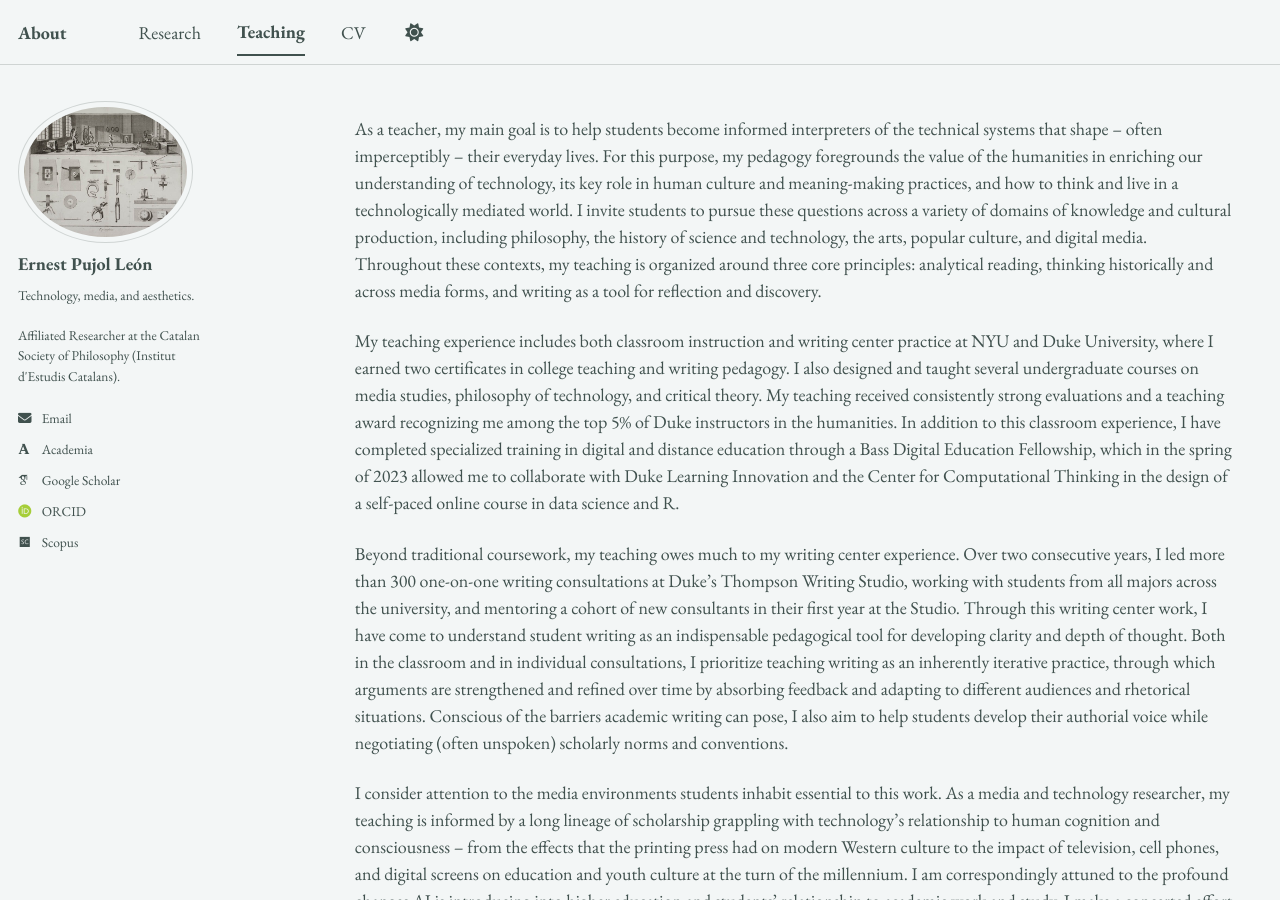
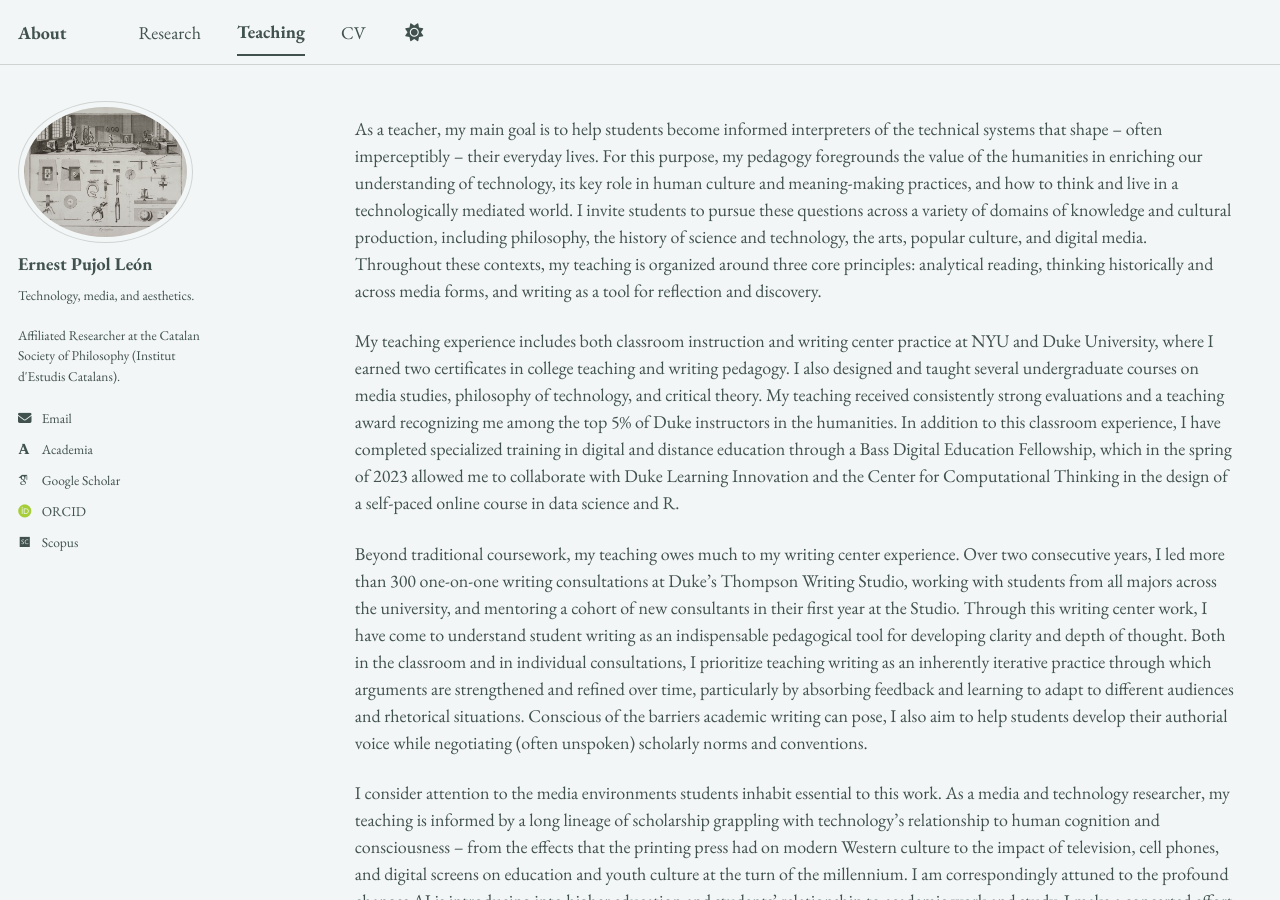
Before and after one commit to epujol90/epujol90.github.io, a Jekyll site: the page built from _pages/teaching.md, in a window 1280 px wide and 900 px high. Built offline with Jekyll 4.4.1, drawn with Linux system fonts in a browser that asks for light colours; some web fonts are replaced; a script bundle is joined from its source files by our own code; library files that are not in the unit come from our copies.

Commit message:
Update teaching.md

```diff
--- a/_pages/teaching.md
+++ b/_pages/teaching.md
@@ -9,7 +9,7 @@ As a teacher, my main goal is to help students become informed interpreters of t
 
 My teaching experience includes both classroom instruction and writing center practice at NYU and Duke University, where I earned two certificates in college teaching and writing pedagogy. I also designed and taught several undergraduate courses on media studies, philosophy of technology, and critical theory. My teaching received consistently strong evaluations and a teaching award recognizing me among the top 5% of Duke instructors in the humanities. In addition to this classroom experience, I have completed specialized training in digital and distance education through a Bass Digital Education Fellowship, which in the spring of 2023 allowed me to collaborate with Duke Learning Innovation and the Center for Computational Thinking in the design of a self-paced online course in data science and R.
 
-Beyond traditional coursework, my teaching owes much to my writing center experience. Over two consecutive years, I led more than 300 one-on-one writing consultations at Duke's Thompson Writing Studio, working with students from all majors across the university, and mentoring a cohort of new consultants in their first year at the Studio. Through this writing center work, I have come to understand student writing as an indispensable pedagogical tool for developing clarity and depth of thought. Both in the classroom and in individual consultations, I prioritize teaching writing as an inherently iterative practice, through which arguments are strengthened and refined over time by absorbing feedback and adapting to different audiences and rhetorical situations. Conscious of the barriers academic writing can pose, I also aim to help students develop their authorial voice while negotiating (often unspoken) scholarly norms and conventions.
+Beyond traditional coursework, my teaching owes much to my writing center experience. Over two consecutive years, I led more than 300 one-on-one writing consultations at Duke's Thompson Writing Studio, working with students from all majors across the university, and mentoring a cohort of new consultants in their first year at the Studio. Through this writing center work, I have come to understand student writing as an indispensable pedagogical tool for developing clarity and depth of thought. Both in the classroom and in individual consultations, I prioritize teaching writing as an inherently iterative practice through which arguments are strengthened and refined over time, particularly by absorbing feedback and learning to adapt to different audiences and rhetorical situations. Conscious of the barriers academic writing can pose, I also aim to help students develop their authorial voice while negotiating (often unspoken) scholarly norms and conventions.
 
 I consider attention to the media environments students inhabit essential to this work. As a media and technology researcher, my teaching is informed by a long lineage of scholarship grappling with technology’s relationship to human cognition and consciousness -- from the effects that the printing press had on modern Western culture to the impact of television, cell phones, and digital screens on education and youth culture at the turn of the millennium. I am correspondingly attuned to the profound changes AI is introducing into higher education and students’ relationship to academic work and study. I make a concerted effort to curate how AI interacts with my students’ learning experience through clear technology use policies, intentional assignment design, and regular discussions with students on the value of taking ownership over one’s intellectual growth (and the ways technology may or may not serve it).
 <br>
```
